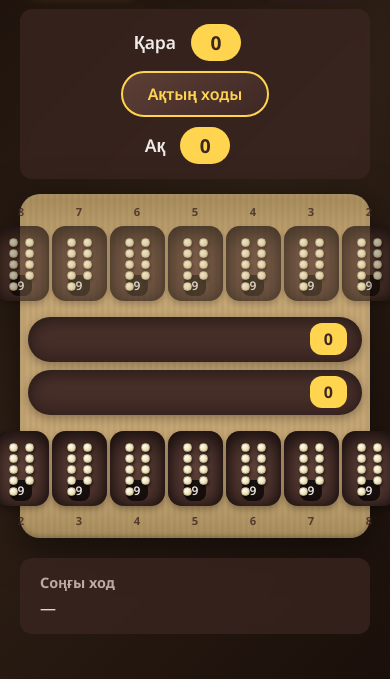
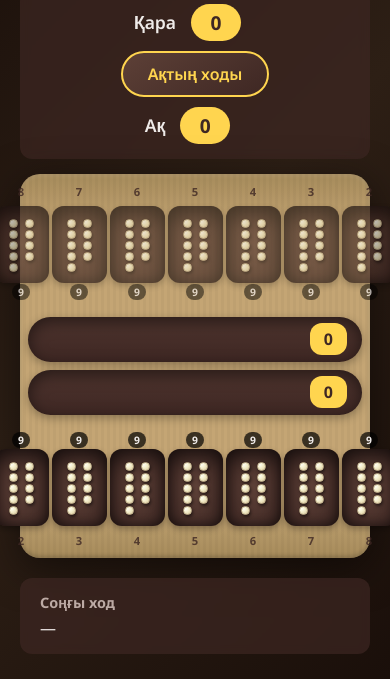
Before and after one commit to nurkal022/9Qumalaq, a plain HTML site: page index.html in a window 390 px wide. Shown: the part 165-844 px from the top of the page. Drawn offline with Linux system fonts and the light colour scheme.

Commit message:
Swap kazans, add separate count area for pits

```diff
--- a/index.html
+++ b/index.html
@@ -43,25 +43,25 @@
                     <span>9</span><span>8</span><span>7</span><span>6</span><span>5</span><span>4</span><span>3</span><span>2</span><span>1</span>
                 </div>
                 <div class="pits-row">
-                    <div class="pit" data-player="black" data-pit="8"><div class="stones-container"></div><div class="stone-count">9</div></div>
-                    <div class="pit" data-player="black" data-pit="7"><div class="stones-container"></div><div class="stone-count">9</div></div>
-                    <div class="pit" data-player="black" data-pit="6"><div class="stones-container"></div><div class="stone-count">9</div></div>
-                    <div class="pit" data-player="black" data-pit="5"><div class="stones-container"></div><div class="stone-count">9</div></div>
-                    <div class="pit" data-player="black" data-pit="4"><div class="stones-container"></div><div class="stone-count">9</div></div>
-                    <div class="pit" data-player="black" data-pit="3"><div class="stones-container"></div><div class="stone-count">9</div></div>
-                    <div class="pit" data-player="black" data-pit="2"><div class="stones-container"></div><div class="stone-count">9</div></div>
-                    <div class="pit" data-player="black" data-pit="1"><div class="stones-container"></div><div class="stone-count">9</div></div>
-                    <div class="pit" data-player="black" data-pit="0"><div class="stones-container"></div><div class="stone-count">9</div></div>
+                    <div class="pit" data-player="black" data-pit="8"><div class="stones-area"><div class="stones-container"></div></div><div class="count-area"><span class="stone-count">9</span></div></div>
+                    <div class="pit" data-player="black" data-pit="7"><div class="stones-area"><div class="stones-container"></div></div><div class="count-area"><span class="stone-count">9</span></div></div>
+                    <div class="pit" data-player="black" data-pit="6"><div class="stones-area"><div class="stones-container"></div></div><div class="count-area"><span class="stone-count">9</span></div></div>
+                    <div class="pit" data-player="black" data-pit="5"><div class="stones-area"><div class="stones-container"></div></div><div class="count-area"><span class="stone-count">9</span></div></div>
+                    <div class="pit" data-player="black" data-pit="4"><div class="stones-area"><div class="stones-container"></div></div><div class="count-area"><span class="stone-count">9</span></div></div>
+                    <div class="pit" data-player="black" data-pit="3"><div class="stones-area"><div class="stones-container"></div></div><div class="count-area"><span class="stone-count">9</span></div></div>
+                    <div class="pit" data-player="black" data-pit="2"><div class="stones-area"><div class="stones-container"></div></div><div class="count-area"><span class="stone-count">9</span></div></div>
+                    <div class="pit" data-player="black" data-pit="1"><div class="stones-area"><div class="stones-container"></div></div><div class="count-area"><span class="stone-count">9</span></div></div>
+                    <div class="pit" data-player="black" data-pit="0"><div class="stones-area"><div class="stones-container"></div></div><div class="count-area"><span class="stone-count">9</span></div></div>
                 </div>
             </div>
 
-            <!-- Kazans in the middle - stacked vertically -->
+            <!-- Kazans in the middle - swapped: your kazan near opponent -->
             <div class="kazans-row">
-                <div class="kazan kazan-black" id="kazanBlack">
+                <div class="kazan kazan-white" id="kazanWhite">
                     <div class="kazan-stones"></div>
                     <span class="kazan-count">0</span>
                 </div>
-                <div class="kazan kazan-white" id="kazanWhite">
+                <div class="kazan kazan-black" id="kazanBlack">
                     <div class="kazan-stones"></div>
                     <span class="kazan-count">0</span>
                 </div>
@@ -70,15 +70,15 @@
             <!-- White player's pits (bottom row) -->
             <div class="pits-section pits-white">
                 <div class="pits-row">
-                    <div class="pit" data-player="white" data-pit="0"><div class="stones-container"></div><div class="stone-count">9</div></div>
-                    <div class="pit" data-player="white" data-pit="1"><div class="stones-container"></div><div class="stone-count">9</div></div>
-                    <div class="pit" data-player="white" data-pit="2"><div class="stones-container"></div><div class="stone-count">9</div></div>
-                    <div class="pit" data-player="white" data-pit="3"><div class="stones-container"></div><div class="stone-count">9</div></div>
-                    <div class="pit" data-player="white" data-pit="4"><div class="stones-container"></div><div class="stone-count">9</div></div>
-                    <div class="pit" data-player="white" data-pit="5"><div class="stones-container"></div><div class="stone-count">9</div></div>
-                    <div class="pit" data-player="white" data-pit="6"><div class="stones-container"></div><div class="stone-count">9</div></div>
-                    <div class="pit" data-player="white" data-pit="7"><div class="stones-container"></div><div class="stone-count">9</div></div>
-                    <div class="pit" data-player="white" data-pit="8"><div class="stones-container"></div><div class="stone-count">9</div></div>
+                    <div class="pit" data-player="white" data-pit="0"><div class="count-area"><span class="stone-count">9</span></div><div class="stones-area"><div class="stones-container"></div></div></div>
+                    <div class="pit" data-player="white" data-pit="1"><div class="count-area"><span class="stone-count">9</span></div><div class="stones-area"><div class="stones-container"></div></div></div>
+                    <div class="pit" data-player="white" data-pit="2"><div class="count-area"><span class="stone-count">9</span></div><div class="stones-area"><div class="stones-container"></div></div></div>
+                    <div class="pit" data-player="white" data-pit="3"><div class="count-area"><span class="stone-count">9</span></div><div class="stones-area"><div class="stones-container"></div></div></div>
+                    <div class="pit" data-player="white" data-pit="4"><div class="count-area"><span class="stone-count">9</span></div><div class="stones-area"><div class="stones-container"></div></div></div>
+                    <div class="pit" data-player="white" data-pit="5"><div class="count-area"><span class="stone-count">9</span></div><div class="stones-area"><div class="stones-container"></div></div></div>
+                    <div class="pit" data-player="white" data-pit="6"><div class="count-area"><span class="stone-count">9</span></div><div class="stones-area"><div class="stones-container"></div></div></div>
+                    <div class="pit" data-player="white" data-pit="7"><div class="count-area"><span class="stone-count">9</span></div><div class="stones-area"><div class="stones-container"></div></div></div>
+                    <div class="pit" data-player="white" data-pit="8"><div class="count-area"><span class="stone-count">9</span></div><div class="stones-area"><div class="stones-container"></div></div></div>
                 </div>
                 <div class="pit-numbers bottom">
                     <span>1</span><span>2</span><span>3</span><span>4</span><span>5</span><span>6</span><span>7</span><span>8</span><span>9</span>
--- a/styles.css
+++ b/styles.css
@@ -231,34 +231,49 @@ body {
     justify-content: center;
 }
 
-/* Static size pits - elongated vertically */
+/* Static size pits - elongated vertically with count area */
 .pit {
     width: 100px;
-    height: 120px;
+    height: 140px;
+    background: transparent;
+    display: flex;
+    flex-direction: column;
+    align-items: center;
+    position: relative;
+    cursor: pointer;
+    transition: all 0.3s ease;
+}
+
+.stones-area {
+    flex: 1;
+    width: 100%;
     background: radial-gradient(ellipse at center, var(--pit-inner) 0%, var(--pit-shadow) 100%);
     border-radius: 20px;
     display: flex;
-    flex-direction: column;
     align-items: center;
     justify-content: center;
-    position: relative;
-    cursor: pointer;
-    transition: all 0.3s ease;
     box-shadow:
         inset 0 8px 20px rgba(0, 0, 0, 0.6),
         inset 0 -3px 10px rgba(0, 0, 0, 0.3),
         0 3px 6px rgba(0, 0, 0, 0.3);
+    transition: all 0.3s ease;
 }
 
-.pit:hover {
-    transform: translateY(-2px);
+.count-area {
+    height: 24px;
+    display: flex;
+    align-items: center;
+    justify-content: center;
+}
+
+.pit:hover .stones-area {
     box-shadow:
         inset 0 8px 20px rgba(0, 0, 0, 0.6),
         inset 0 -3px 10px rgba(0, 0, 0, 0.3),
         0 6px 15px rgba(0, 0, 0, 0.4);
 }
 
-.pit.clickable:hover {
+.pit.clickable:hover .stones-area {
     box-shadow:
         inset 0 8px 20px rgba(0, 0, 0, 0.6),
         inset 0 -3px 10px rgba(0, 0, 0, 0.3),
@@ -271,11 +286,14 @@ body {
     opacity: 0.7;
 }
 
-.pit.disabled:hover {
-    transform: none;
+.pit.disabled:hover .stones-area {
+    box-shadow:
+        inset 0 8px 20px rgba(0, 0, 0, 0.6),
+        inset 0 -3px 10px rgba(0, 0, 0, 0.3),
+        0 3px 6px rgba(0, 0, 0, 0.3);
 }
 
-.pit.tuzdyk {
+.pit.tuzdyk .stones-area {
     background: radial-gradient(ellipse at center, #B71C1C 0%, #7f0000 100%);
     box-shadow:
         inset 0 8px 20px rgba(0, 0, 0, 0.6),
@@ -283,17 +301,17 @@ body {
         0 0 15px rgba(239, 83, 80, 0.5);
 }
 
-.pit.tuzdyk::after {
+.pit.tuzdyk .stones-area::after {
     content: '✕';
     position: absolute;
-    top: 3px;
-    right: 6px;
+    top: 5px;
+    right: 8px;
     color: var(--accent-red);
     font-size: 0.85rem;
     font-weight: bold;
 }
 
-.pit.last-move {
+.pit.last-move .stones-area {
     animation: pulse-highlight 0.6s ease-out;
 }
 
@@ -301,6 +319,10 @@ body {
     0% { box-shadow: inset 0 8px 20px rgba(0, 0, 0, 0.6), 0 0 0 rgba(255, 213, 79, 0.8); }
     50% { box-shadow: inset 0 8px 20px rgba(0, 0, 0, 0.6), 0 0 25px rgba(255, 213, 79, 0.8); }
     100% { box-shadow: inset 0 8px 20px rgba(0, 0, 0, 0.6), 0 0 0 rgba(255, 213, 79, 0); }
+}
+
+.stones-area {
+    position: relative;
 }
 
 /* Stones container - 2 vertical columns, max 5 rows per layer */
@@ -401,14 +423,12 @@ body {
 }
 
 .stone-count {
-    position: absolute;
-    bottom: 5px;
     background: rgba(0, 0, 0, 0.7);
     color: var(--text-light);
-    padding: 2px 8px;
-    border-radius: 8px;
-    font-size: 0.75rem;
-    font-weight: 600;
+    padding: 3px 10px;
+    border-radius: 10px;
+    font-size: 0.8rem;
+    font-weight: 700;
 }
 
 /* Kazans stacked vertically in the middle */
@@ -557,7 +577,7 @@ body {
 
     .pit {
         width: 85px;
-        height: 105px;
+        height: 125px;
     }
 
     .stone {
@@ -568,6 +588,10 @@ body {
     .stones-container {
         width: 42px;
         height: 72px;
+    }
+
+    .stones-area {
+        border-radius: 18px;
     }
 }
 
@@ -582,7 +606,7 @@ body {
 
     .pit {
         width: 75px;
-        height: 95px;
+        height: 115px;
     }
 
     .stone {
@@ -593,6 +617,10 @@ body {
     .stones-container {
         width: 38px;
         height: 65px;
+    }
+
+    .stones-area {
+        border-radius: 16px;
     }
 
     .game-header h1 {
@@ -613,8 +641,7 @@ body {
 
     .pit {
         width: 65px;
-        height: 85px;
-        border-radius: 16px;
+        height: 105px;
     }
 
     .stone {
@@ -627,12 +654,25 @@ body {
         height: 58px;
     }
 
+    .stones-area {
+        border-radius: 14px;
+    }
+
     .pit-numbers span {
         font-size: 0.8rem;
     }
 
     .kazan {
         height: 45px;
+    }
+
+    .count-area {
+        height: 20px;
+    }
+
+    .stone-count {
+        font-size: 0.7rem;
+        padding: 2px 8px;
     }
 
     .game-info {
@@ -663,8 +703,7 @@ body {
 
     .pit {
         width: 55px;
-        height: 75px;
-        border-radius: 14px;
+        height: 95px;
     }
 
     .stone {
@@ -675,6 +714,10 @@ body {
     .stones-container {
         width: 30px;
         height: 50px;
+    }
+
+    .stones-area {
+        border-radius: 12px;
     }
 
     .stones-layer.layer-2 {
@@ -689,6 +732,15 @@ body {
 
     .pit-numbers span {
         font-size: 0.7rem;
+    }
+
+    .count-area {
+        height: 18px;
+    }
+
+    .stone-count {
+        font-size: 0.65rem;
+        padding: 1px 6px;
     }
 }
 
```
